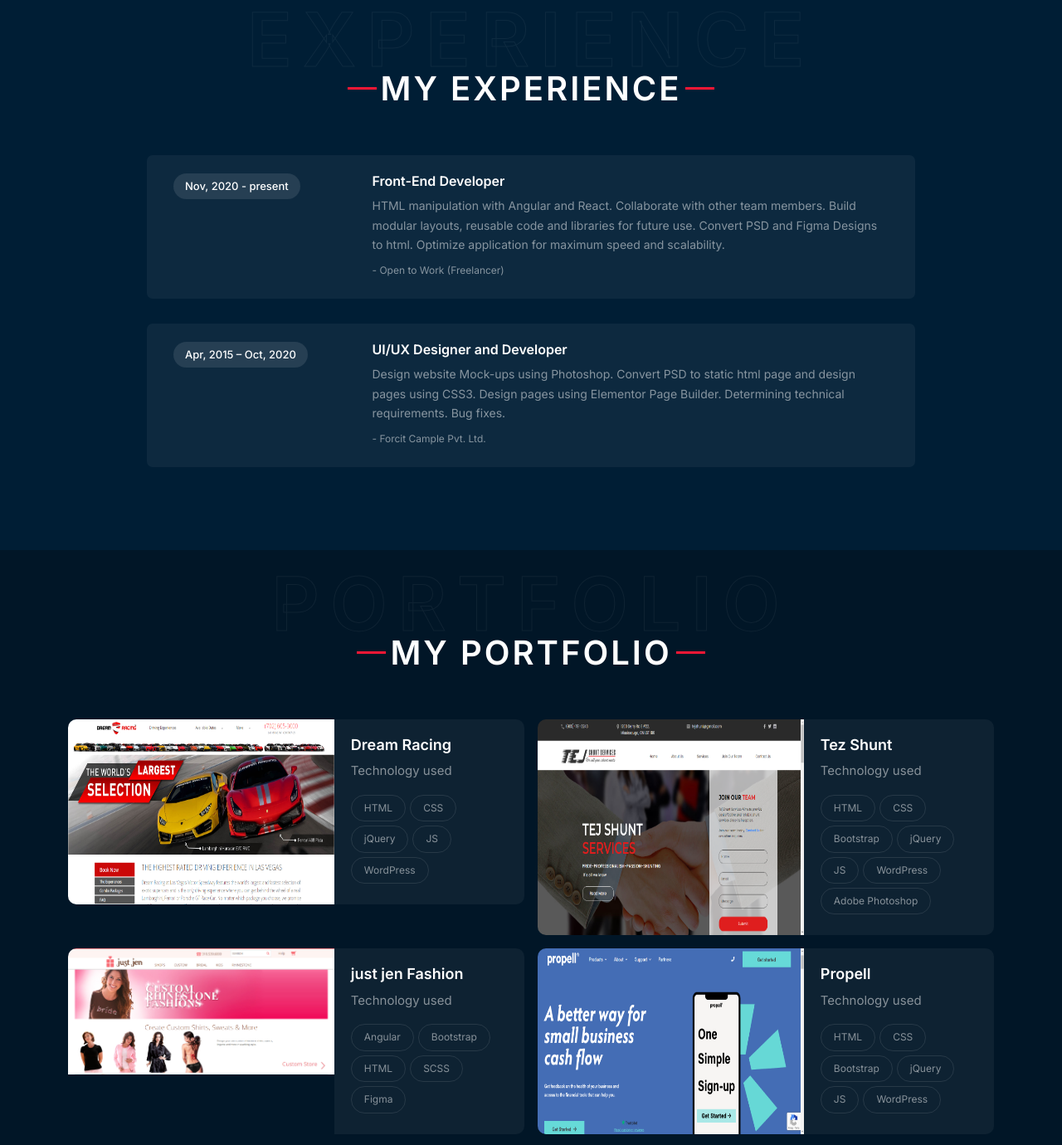
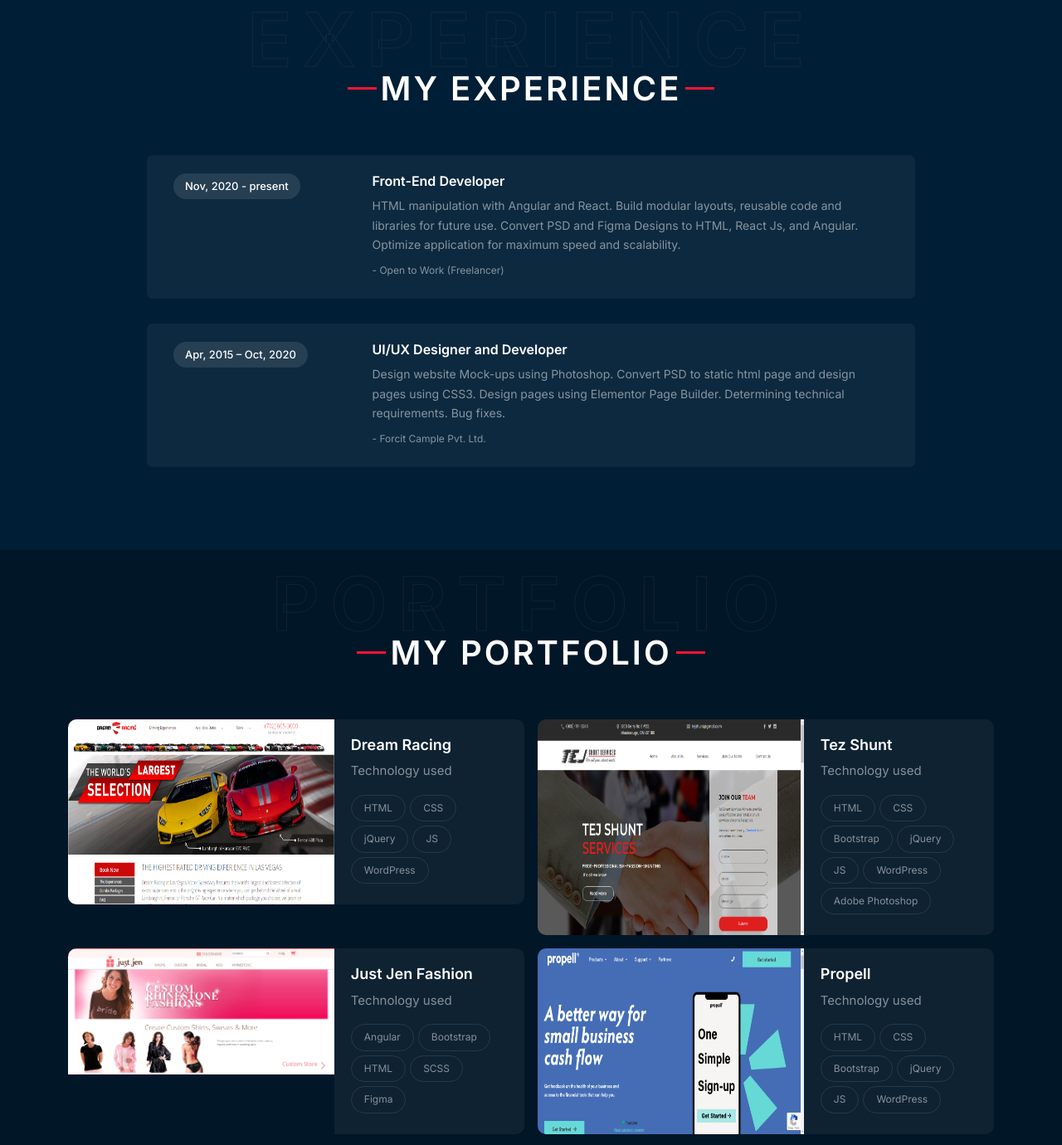
Before and after one commit to i-m-vijay/profile, a plain HTML site: page index.html in a window 1280 px wide. Shown: the part 2734-4114 px from the top of the page at 83% size. Drawn offline with nearby package versions, Linux system fonts and the light colour scheme; a script that the page names is missing.

Commit message:
Update index.html

```diff
--- a/index.html
+++ b/index.html
@@ -310,7 +310,7 @@
                                     </div>
                                     <div class="col-sm-8 col-xl-9 ps-xl-4">
                                         <h5>Front-End Developer</h5>
-                                        <p>HTML manipulation with Angular and React. Collaborate with other team members. Build modular layouts, reusable code and libraries for future use. Convert PSD and Figma Designs to html. Optimize application for maximum speed and scalability.</p>
+                                        <p>HTML manipulation with Angular and React. Build modular layouts, reusable code and libraries for future use. Convert PSD and Figma Designs to HTML, React Js, and Angular. Optimize application for maximum speed and scalability.</p>
                                         <span>- Open to Work (Freelancer)</span>
                                     </div>
                                 </li>
@@ -405,7 +405,7 @@
 
                             </div>
                             <div class="portfolio-info col-sm-6 col-lg-5">
-                                <h2>just jen Fashion</h2>
+                                <h2>Just Jen Fashion</h2>
                                 <p>Technology used</p>
                                 <div class="nav"><span>Angular</span> <span>Bootstrap</span> <span>HTML</span> <span>SCSS</span> <span>Figma</span></div>
                             </div>
```
